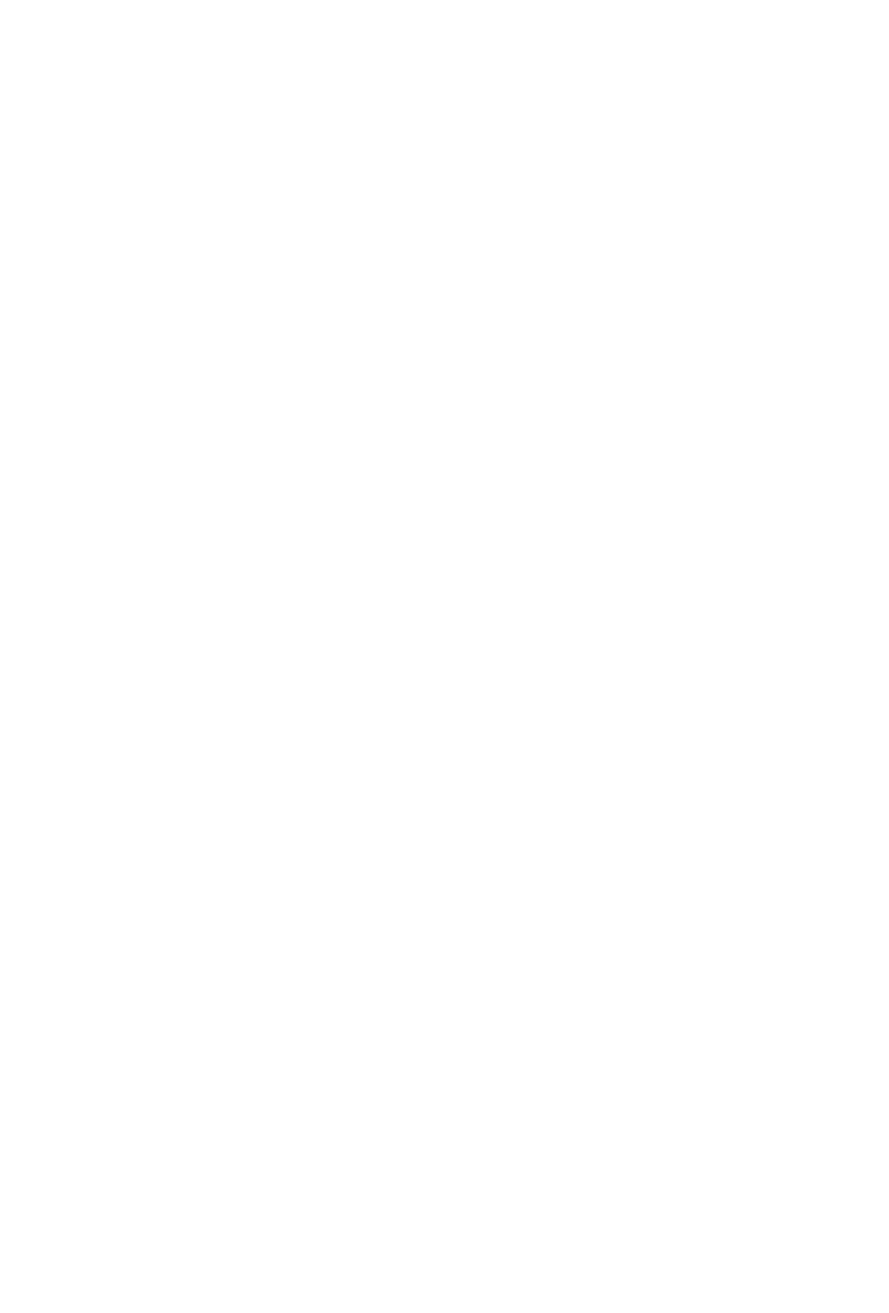
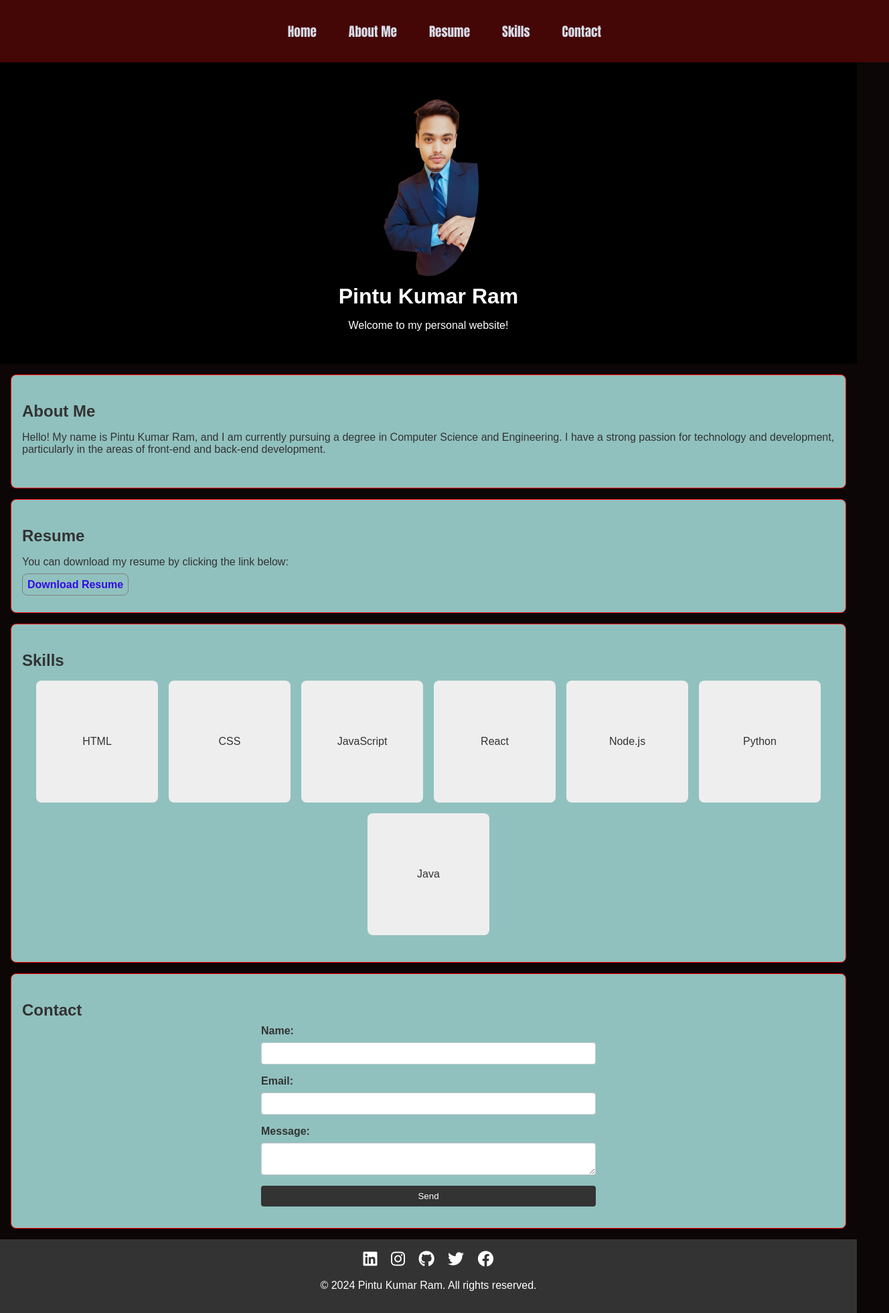
Before and after one commit to pintukumarram/TAI-IP, a plain HTML site: page index.html in a window 1280 px wide. Shown: the whole page at 67% size, 1328 px wide, since content can reach past the window. Before the commit the page ends 800 px from the top, so only its background shows below. Drawn offline with Linux system fonts and the light colour scheme.

Commit message:
navbar, about,skills and contact form is added

```diff
--- a/index.html
+++ b/index.html
@@ -4,11 +4,96 @@
 <head>
   <meta charset="UTF-8">
   <meta name="viewport" content="width=device-width, initial-scale=1.0">
-  <title>Pintu Kumar Ram</title>
+  <title>My Personal Website</title>
+  <link rel="stylesheet" href="style.css">
+  <link rel="stylesheet" href="https://cdnjs.cloudflare.com/ajax/libs/font-awesome/6.0.0-beta3/css/all.min.css">
+  <script>
+    document.addEventListener("DOMContentLoaded", function () {
+      const links = document.querySelectorAll('nav ul li a');
+
+      for (const link of links) {
+        link.addEventListener('click', function (event) {
+          event.preventDefault();
+
+          const targetId = this.getAttribute('href').substring(1);
+          const targetElement = document.getElementById(targetId);
+
+          targetElement.scrollIntoView({ behavior: 'smooth' });
+        });
+      }
+    });
+  </script>
 </head>
 
 <body>
+  <nav>
+    <ul>
+      <li><a href="#home">Home</a></li>
+      <li><a href="#about">About Me</a></li>
+      <li><a href="#resume">Resume</a></li>
+      <li><a href="#skills">Skills</a></li>
+      <li><a href="#contact">Contact</a></li>
+    </ul>
+  </nav>
 
+  <header id="home">
+    <img src="images/profile.png" alt="Profile Picture" class="profile-img">
+    <h1>Pintu Kumar Ram</h1>
+    <p>Welcome to my personal website!</p>
+  </header>
+
+  <section id="about">
+    <h2>About Me</h2>
+    <p>Hello! My name is Pintu Kumar Ram, and I am currently pursuing a degree in Computer Science and Engineering. I
+      have a strong passion for technology and development, particularly in the areas of front-end and back-end
+      development.</p>
+  </section>
+
+  <section id="resume">
+    <h2>Resume</h2>
+    <p>You can download my resume by clicking the link below:</p>
+    <a href="documents/resume.pdf" download>Download Resume</a>
+  </section>
+
+  <section id="skills">
+    <h2>Skills</h2>
+    <div class="skills-container">
+      <div class="skill-box">HTML</div>
+      <div class="skill-box">CSS</div>
+      <div class="skill-box">JavaScript</div>
+      <div class="skill-box">React</div>
+      <div class="skill-box">Node.js</div>
+      <div class="skill-box">Python</div>
+      <div class="skill-box">Java</div>
+    </div>
+  </section>
+
+  <section id="contact">
+    <h2>Contact</h2>
+    <form class="contact-form">
+      <label for="name">Name:</label>
+      <input type="text" id="name" name="name" required>
+
+      <label for="email">Email:</label>
+      <input type="email" id="email" name="email" required>
+
+      <label for="message">Message:</label>
+      <textarea id="message" name="message" required></textarea>
+
+      <button type="submit">Send</button>
+    </form>
+  </section>
+
+  <footer>
+    <div class="social-media">
+      <a href="https://www.linkedin.com/in/yourprofile" target="_blank"><i class="fab fa-linkedin"></i></a>
+      <a href="https://www.instagram.com/yourprofile" target="_blank"><i class="fab fa-instagram"></i></a>
+      <a href="https://github.com/yourprofile" target="_blank"><i class="fab fa-github"></i></a>
+      <a href="https://twitter.com/yourprofile" target="_blank"><i class="fab fa-twitter"></i></a>
+      <a href="https://www.facebook.com/yourprofile" target="_blank"><i class="fab fa-facebook"></i></a>
+    </div>
+    <p>&copy; 2024 Pintu Kumar Ram. All rights reserved.</p>
+  </footer>
 </body>
 
 </html>
--- a/style.css
+++ b/style.css
@@ -0,0 +1,192 @@
+body {
+  font-family: Arial, sans-serif;
+  margin: 0;
+  padding: 0;
+  background-color: #0c0606;
+  color: #333;
+}
+
+nav {
+  background-color: #450606;
+  padding: 1.5rem;
+  position: sticky;
+  top: 0;
+  width: 100%;
+  z-index: 1000;
+}
+
+nav ul {
+  list-style: none;
+  display: flex;
+  justify-content: center;
+  margin: 0;
+  padding: 0;
+}
+
+nav ul li {
+  margin: 0 1rem;
+}
+
+nav ul li a {
+  color: rgb(214, 217, 229);
+  text-decoration: none;
+  font-size: 1.2rem;
+  font-family: Impact, Haettenschweiler, "Arial Narrow Bold", sans-serif;
+}
+
+nav ul li a:hover {
+  text-decoration: underline;
+}
+
+header {
+  text-align: center;
+  background-color: #000000;
+  color: white;
+  padding: 2rem 0;
+}
+
+.profile-img {
+  width: 150px;
+  border-radius: 50%;
+  margin-top: 1rem;
+}
+
+h1,
+h2 {
+  margin: 0.5rem 0;
+}
+
+section {
+  padding: 2rem 1rem;
+  margin: 1rem;
+  background-color: rgb(144, 193, 190);
+  border-radius: 8px;
+  box-shadow: 0 2px 4px rgba(0, 0, 0, 0.1);
+  border: 1px solid red;
+}
+#resume a {
+  border: 1px solid gray;
+  border-radius: 8px;
+  padding: 7px;
+  color: #330be6;
+  font-weight: 700;
+}
+
+#resume a:hover {
+  background-color: rgb(246, 187, 187);
+}
+
+.skills-container {
+  display: flex;
+  flex-wrap: wrap;
+  justify-content: center;
+}
+
+.skill-box {
+  background-color: #eee;
+  margin: 0.5rem;
+  padding: 1rem;
+  width: 150px;
+  height: 150px;
+  display: flex;
+  align-items: center;
+  justify-content: center;
+  border-radius: 8px;
+  transition: background-color 0.3s ease;
+}
+
+.skill-box:hover {
+  background-color: #961c1c;
+  font-size: 40px;
+}
+.contact-form {
+  display: flex;
+  flex-direction: column;
+  max-width: 500px;
+  margin: 0 auto;
+}
+
+.contact-form label {
+  margin-bottom: 0.5rem;
+  font-weight: bold;
+}
+
+.contact-form input,
+.contact-form textarea {
+  margin-bottom: 1rem;
+  padding: 0.5rem;
+  border: 1px solid #ccc;
+  border-radius: 4px;
+}
+
+.contact-form button {
+  padding: 0.5rem;
+  border: none;
+  border-radius: 4px;
+  background-color: #333;
+  color: white;
+  cursor: pointer;
+  transition: background-color 0.3s ease;
+}
+
+.contact-form button:hover {
+  background-color: #555;
+}
+ul {
+  list-style: none;
+  padding: 0;
+}
+
+li {
+  /* background-color: #eee; */
+  margin: 0.5rem 0;
+  padding: 0.5rem;
+  border-radius: 4px;
+}
+
+a {
+  color: #f01b1b;
+  text-decoration: none;
+}
+
+footer {
+  text-align: center;
+  padding: 1rem;
+  background-color: #333;
+  color: white;
+}
+
+.social-media {
+  margin-bottom: 1rem;
+}
+
+.social-media a {
+  color: white;
+  margin: 0 0.5rem;
+  font-size: 1.5rem;
+  text-decoration: none;
+}
+
+.social-media a:hover {
+  color: #d79427;
+}
+
+@media (max-width: 768px) {
+  nav ul {
+    flex-direction: column;
+  }
+
+  nav ul li {
+    margin: 0.5rem 0;
+  }
+
+  .skills-container {
+    flex-direction: column;
+    align-items: center;
+  }
+
+  .skill-box {
+    width: 100%;
+    max-width: 300px;
+  }
+}
```
Also changed, not shown: images/profile.png (added), 3 other files.
